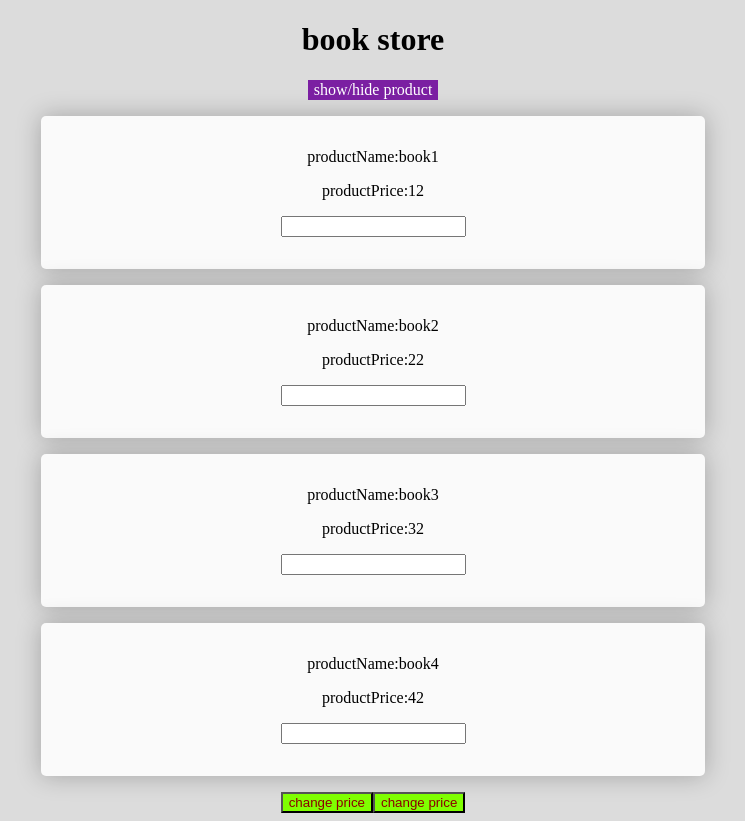
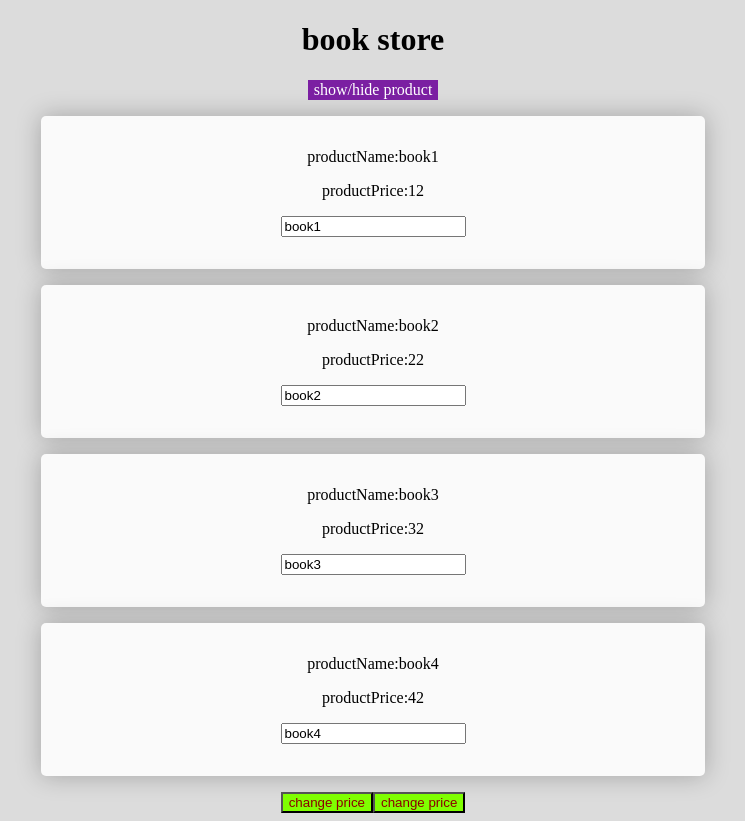
Before and after one commit to erfanmahdipoor/todo, a React (Create React App) app: page / in a window 1280 px wide. Both pictures are taken after a click on the button "show/hide product". Shown: the whole page, without its empty margins (267-1012 px from the left). Built offline with nearby package versions, Linux system fonts and the light colour scheme.

Commit message:
changeTitleHandler

```diff
--- a/src/App.jsx
+++ b/src/App.jsx
@@ -4,10 +4,10 @@ import Product from "./components/product/Product"
 class App extends React.Component{
 state={
     product:[
-        {title:"book1", price:12},
-        {title:"book2", price:22},
-        {title:"book3", price:32},
-        {title:"book4", price:42}
+        {id:1 ,title:"book1", price:12},
+        {id:2 ,title:"book2", price:22},
+        {id:3 ,title:"book3", price:32},
+        {id:4,title:"book4", price:42}
     ],
     showProduct:false
 }
@@ -20,7 +20,8 @@ state={
             {title:"book2", price:220},
             {title:"book3", price:320},
             {title:"book4", price:420}
-        ]
+        ],
+        showProduct:true
     }
    )
 
@@ -28,18 +29,26 @@ state={
  clicked=()=>{
     console.log("clicked");
  }
+ deleteProductHandler=(indexProduct)=>{
+ const products= [...this.state.product]
+//  console.log(products);
+// console.log(indexProduct)
+ products.splice(indexProduct,1)
+ this.setState({product:products})
+}
 
-changeTitleHandler=(event)=>{
-    this.setState(
-        {
-            product:[
-                {title:"book1", price:120},
-                {title:event.target.value, price:220},
-                {title:"book3", price:320},
-                {title:"book4", price:420}
-            ]
+changeTitleHandler=(event,id)=>{
+    const productIndeX= this.state.product.findIndex((item)=>{ return item.id===id})
+    // console.log(productIndex)
+   const product ={
+    ...this.state.product[productIndeX]
    }
-    )
+   product.title=event.target.value
+   const products=[...this.state.product]
+   products[productIndeX]=product
+   this.setState({product:products})
+
+
 }
 toggleProductHandler=()=>{
 const show =this.state.showProduct
@@ -50,17 +59,12 @@ this.setState({...this.state.product ,showProduct:!show})
             backgroundColor:'#7b1fa2',
             color:'#ffffff',
             font:'inherit',
-            border:'none'
-
-        }
-    return(
-    <div className="center">
-
-        <h1 id="main">book store</h1>
-        <button style={btn} onClick={this.toggleProductHandler}>show/hide product</button>
-        {this.state.showProduct?(
+            border:'none'}
+        let products= null
+        if(this.state.showProduct){
+            products=(
                     <div>
-        <Product
+                    {/* <Product
                     title={this.state.product[0].title}
                     price={this.state.product[0].price}/>
                     <Product
@@ -73,9 +77,23 @@ this.setState({...this.state.product ,showProduct:!show})
                     <Product
                     title={this.state.product[3].title}
                     price={this.state.product[3].price}
-        click={this.changePriceHandler}/>
+                    click={this.changePriceHandler}/> */}
+                    {this.state.product.map((item,index)=>{return <Product
+                     click={()=>this.deleteProductHandler(index)}
+                     change={(event)=>this.changeTitleHandler(event,item.id)}
+                     title={item.title}
+                     price={item.price}
+                     key={index}/>})}
                     </div>
-        ):null}
+
+            )
+        }
+    return(
+    <div className="center">
+
+        <h1 id="main">book store</h1>
+        <button style={btn} onClick={this.toggleProductHandler}>show/hide product</button>
+        {products}
         <button className="btn" onClick={this.changePriceHandler.bind(this,"bind")}>change price</button>
         <button className="btn" onClick={()=>{this.changePriceHandler("arrow")}}>change price</button>
     </div>
--- a/src/components/product/Product.jsx
+++ b/src/components/product/Product.jsx
@@ -5,9 +5,9 @@ const price =89;
 
   return (
     <div className='item'>
-      <p>productName:{props.title}</p>
-      <p onclick ={props.click}>productPrice:{props.price}</p>
-     <input type="text" onChange={props.change} />
+      <p onClick ={props.click}>productName:{props.title}</p>
+      <p>productPrice:{props.price}</p>
+     <input type="text" onChange={props.change} value={props.title} />
       <p>{props.children}</p>
     </div>
   )
```
Lines whose indentation alone changed are shown as unchanged.
